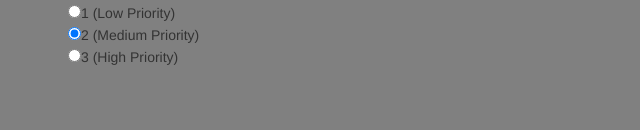
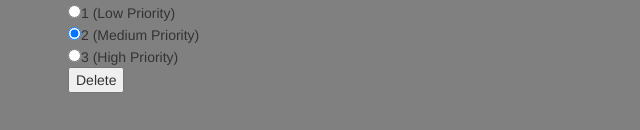
Before and after one commit to camander321/angular-todo, an Angular app: page / in a window 1280 px wide. Shown: the part 442-572 px from the top of the page, without its empty margins (2-642 px from the left). Built offline with nearby package versions, Linux system fonts and the light colour scheme.

Commit message:
add ability to delete tasks

```diff
--- a/src/app/app.component.html
+++ b/src/app/app.component.html
@@ -28,5 +28,6 @@
   <br>
   <input type="radio" [(ngModel)]="selectedTask.priority" [value]="1">1 (Low Priority)<br>
   <input type="radio" [(ngModel)]="selectedTask.priority" [value]="2">2 (Medium Priority)<br>
-  <input type="radio" [(ngModel)]="selectedTask.priority" [value]="3">3 (High Priority)
+  <input type="radio" [(ngModel)]="selectedTask.priority" [value]="3">3 (High Priority)<br>
+  <button (click)="deleteTask()">Delete</button>
 </div>
--- a/src/app/app.component.ts
+++ b/src/app/app.component.ts
@@ -20,6 +20,11 @@ export class AppComponent {
     this.selectedTask = clickedTask;
   }
 
+  deleteTask() {
+    let index = this.tasks.indexOf(this.selectedTask)
+    this.tasks.splice(index, 1);
+  }
+
   addTask() {
     let desc: string = prompt("describe your task");
     let date: Date = new Date(prompt("when is it due?"));
```
